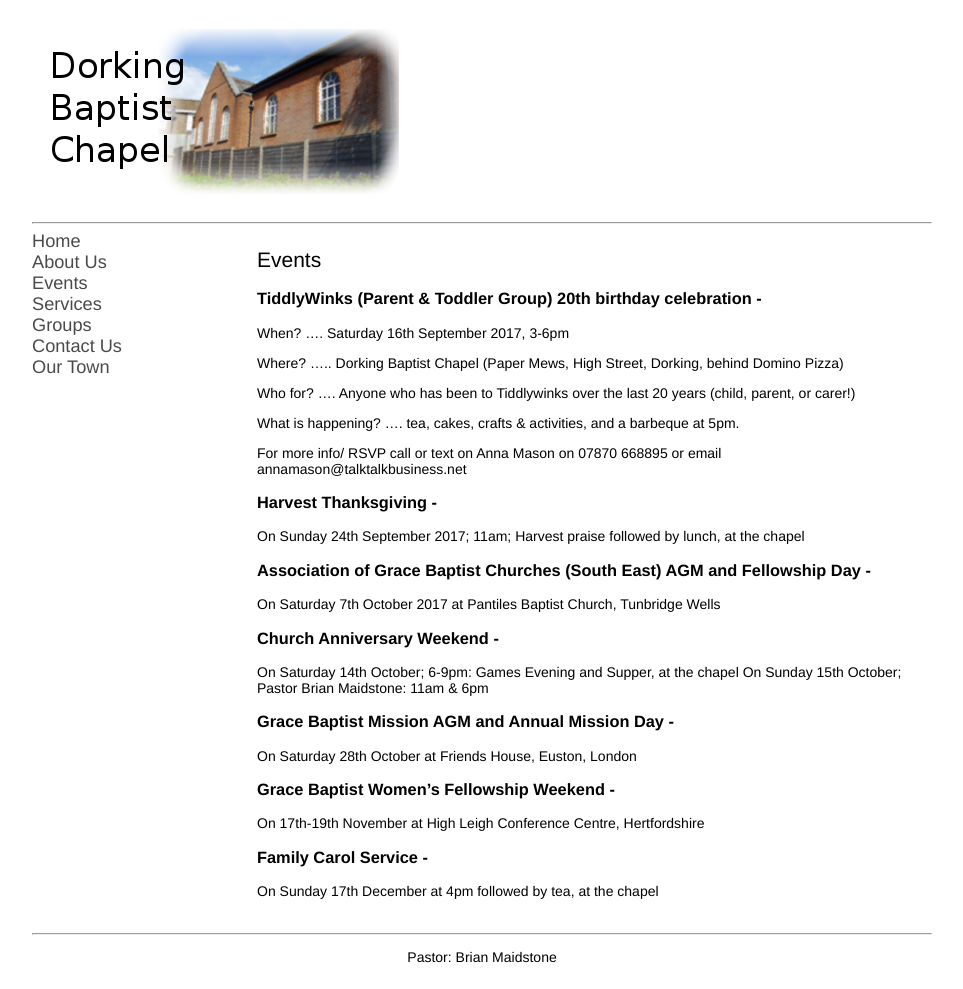
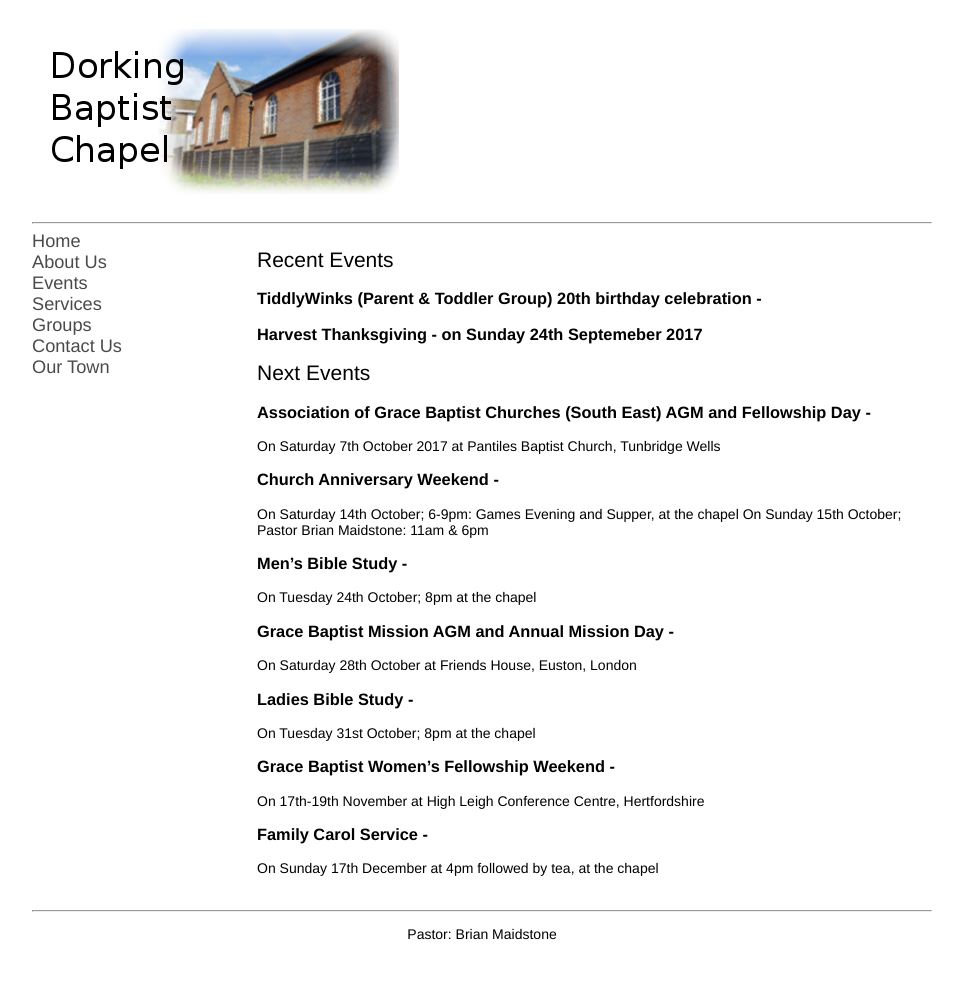
Before and after one commit to pandastreet/dorkingbaptistchapel.org.uk, a Jekyll site: the page built from events.md, in a window 1280 px wide. Shown: the whole page, without its empty margins (158-1121 px from the left). Built offline with Jekyll 4.4.1, drawn with Linux system fonts in a browser that asks for light colours; our own code applies the rules of GitHub Pages for plain Markdown files; after the commit the page ends 966 px from its top, so only the background shows below that.

Commit message:
Update events.md

```diff
--- a/events.md
+++ b/events.md
@@ -2,21 +2,13 @@
 layout: default
 ---
 
-## Events
+## Recent Events
 
 ### **TiddlyWinks (Parent & Toddler Group)  20th birthday celebration -**
-When? .... Saturday 16th September 2017,  3-6pm
 
-Where? ..... Dorking Baptist Chapel (Paper Mews, High Street, Dorking, behind Domino Pizza)
+### **Harvest Thanksgiving - on Sunday 24th Septemeber 2017**
 
-Who for? .... Anyone who has been to Tiddlywinks over the last 20 years (child, parent, or carer!)
-
-What is happening? .... tea, cakes, crafts & activities, and a barbeque at 5pm.
-
-For more info/ RSVP call or text on Anna Mason on 07870 668895 or email annamason@talktalkbusiness.net
-
-### **Harvest Thanksgiving -**
-On Sunday 24th September 2017; 11am;  Harvest praise followed by lunch, at the chapel
+## Next Events
 
 ### **Association of Grace Baptist Churches (South East) AGM and Fellowship Day -**
 On Saturday 7th October 2017 at Pantiles Baptist Church, Tunbridge Wells
@@ -25,8 +17,14 @@ On Saturday 7th October 2017 at Pantiles Baptist Church, Tunbridge Wells
 On Saturday 14th October; 6-9pm: Games Evening and Supper, at the chapel
 On Sunday 15th October; Pastor Brian Maidstone: 11am & 6pm
 
+### **Men's Bible Study -**
+On Tuesday 24th October; 8pm at the chapel
+
 ### **Grace Baptist Mission AGM and Annual Mission Day -**
 On Saturday 28th October at Friends House, Euston, London
+
+### **Ladies Bible Study -**
+On Tuesday 31st October; 8pm at the chapel
 
 ### **Grace Baptist Women's Fellowship Weekend -**
 On 17th-19th November at High Leigh Conference Centre, Hertfordshire
```
